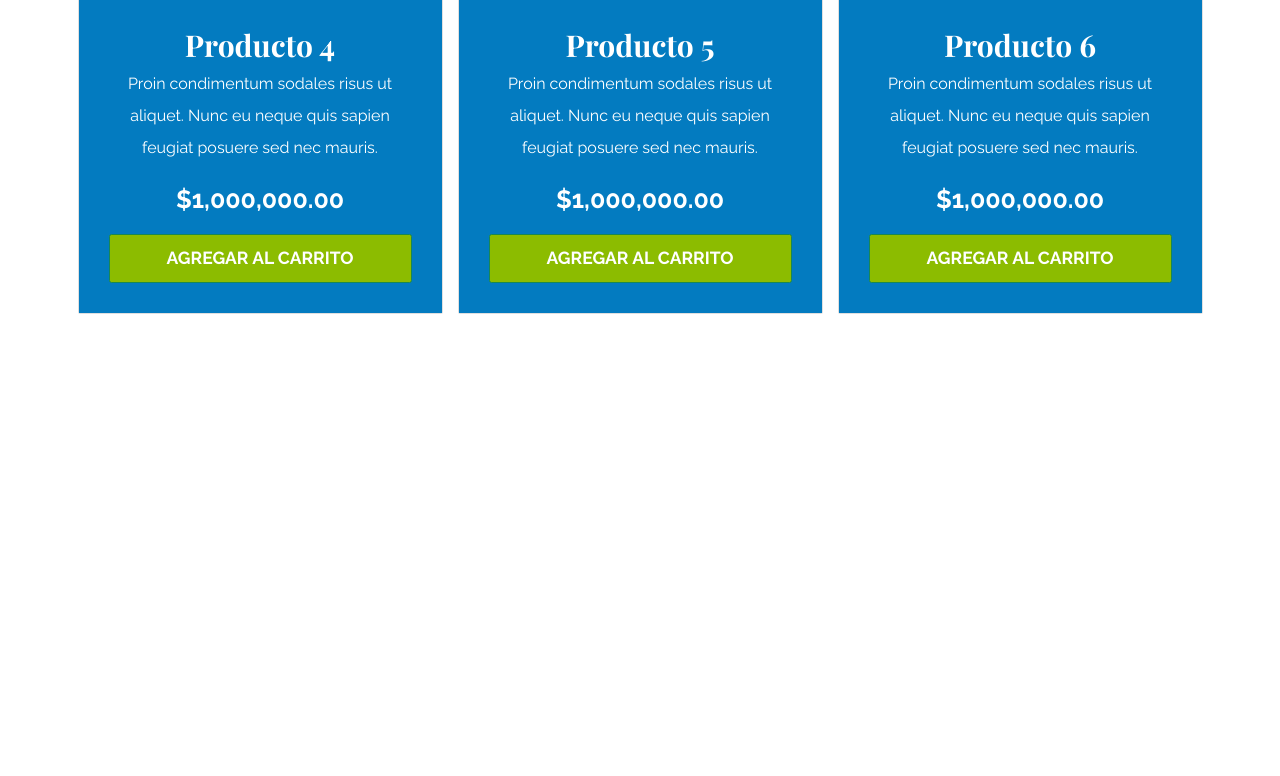
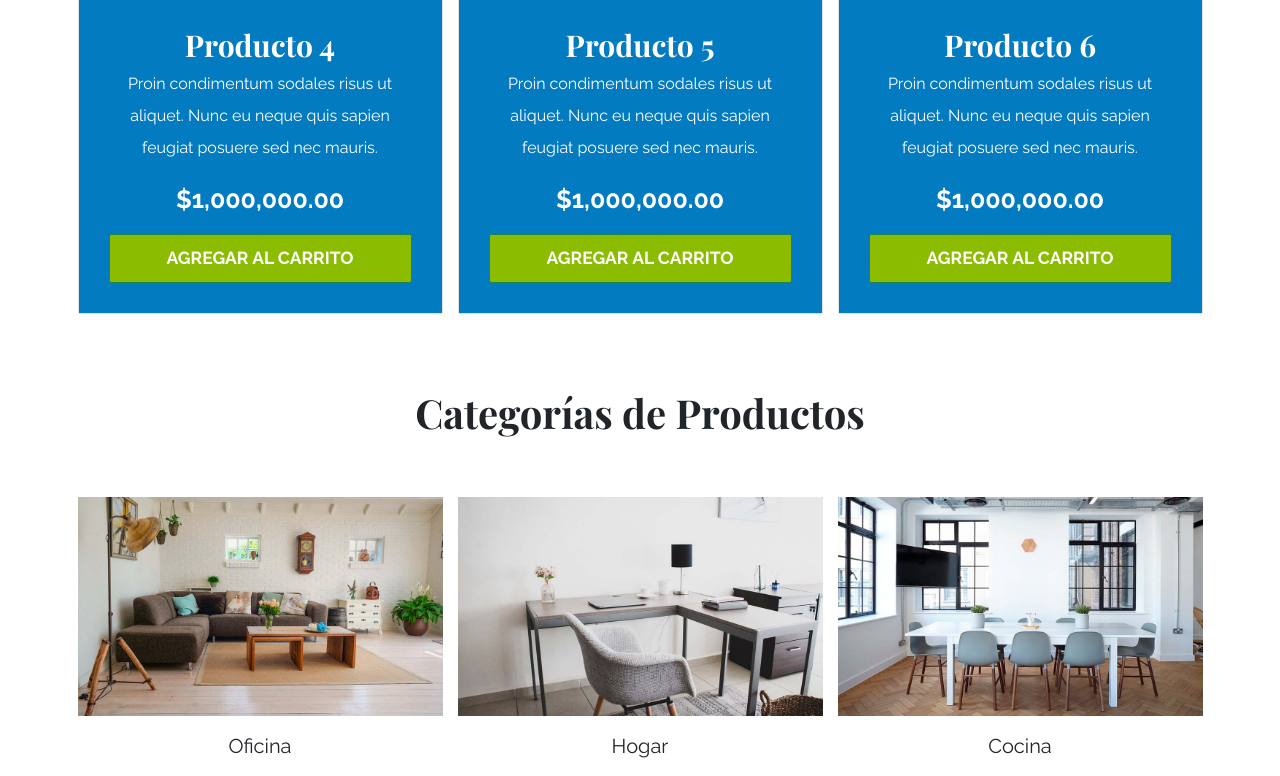
Before and after one commit to Naibaf93/tienda-muebles-bootstrap, a plain HTML site: page 02-ecommerce/index.html in a window 1280 px wide. Shown: the part 2306-3082 px from the top of the page. Before the commit the page ends 2665 px from the top, so only its background shows below. Drawn offline with nearby package versions, Linux system fonts and the light colour scheme.

Commit message:
creando seccion categoria

```diff
--- a/02-ecommerce/css/app.css
+++ b/02-ecommerce/css/app.css
@@ -99,3 +99,11 @@ h3 {
         object-fit: cover;
     }
 }
+
+.categoria img {
+    transition: transform .3s;
+}
+
+.categoria img:hover {
+    transform: scale(1.2);
+}
--- a/02-ecommerce/index.html
+++ b/02-ecommerce/index.html
@@ -113,6 +113,34 @@
             </div>
         </div>
     </main>
+
+    <section class="container-xl">
+        <h2 class="text-center py-5">Categorías de Productos</h2>
+
+        <div class="row mt-5">
+            <div class="col-md-4 categoria">
+                <div class="overflow-hidden"><!-- la utilidad overflow-hidden hace que cuando crezca la imagen no se salga del contenedor  -->
+                    <img src="img/categoria1.jpg" alt="imagen categoria" class="img-fluid">
+                </div>
+
+                <a href="#" class="text-dark fs-2 text-decoration-none text-center d-block py-3 text-category">Oficina</a>
+            </div>
+            <div class="col-md-4 categoria">
+                <div class="overflow-hidden"><!-- la utilidad overflow-hidden hace que cuando crezca la imagen no se salga del contenedor  -->
+                    <img src="img/categoria2.jpg" alt="imagen categoria" class="img-fluid">
+                </div>
+
+                <a href="#" class="text-dark fs-2 text-decoration-none text-center d-block py-3 text-category">Hogar</a>
+            </div>
+            <div class="col-md-4 categoria">
+                <div class="overflow-hidden"><!-- la utilidad overflow-hidden hace que cuando crezca la imagen no se salga del contenedor  -->
+                    <img src="img/categoria3.jpg" alt="imagen categoria" class="img-fluid">
+                </div>
+
+                <a href="#" class="text-dark fs-2 text-decoration-none text-center d-block py-3 text-category">Cocina</a>
+            </div>
+        </div>
+    </section>
     <script src="js/bootstrap.bundle.min.js"></script>
 </body>
 </html>
```
